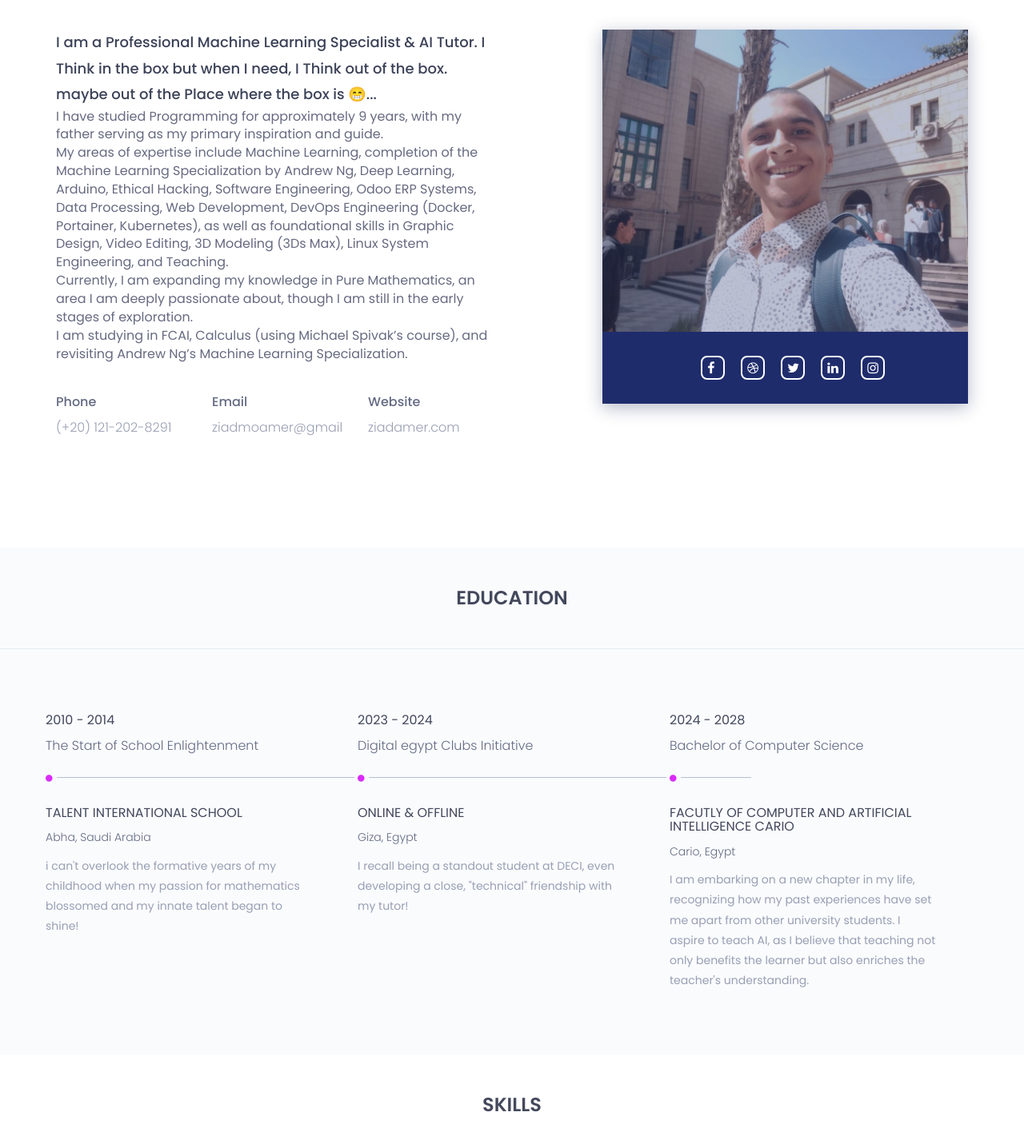
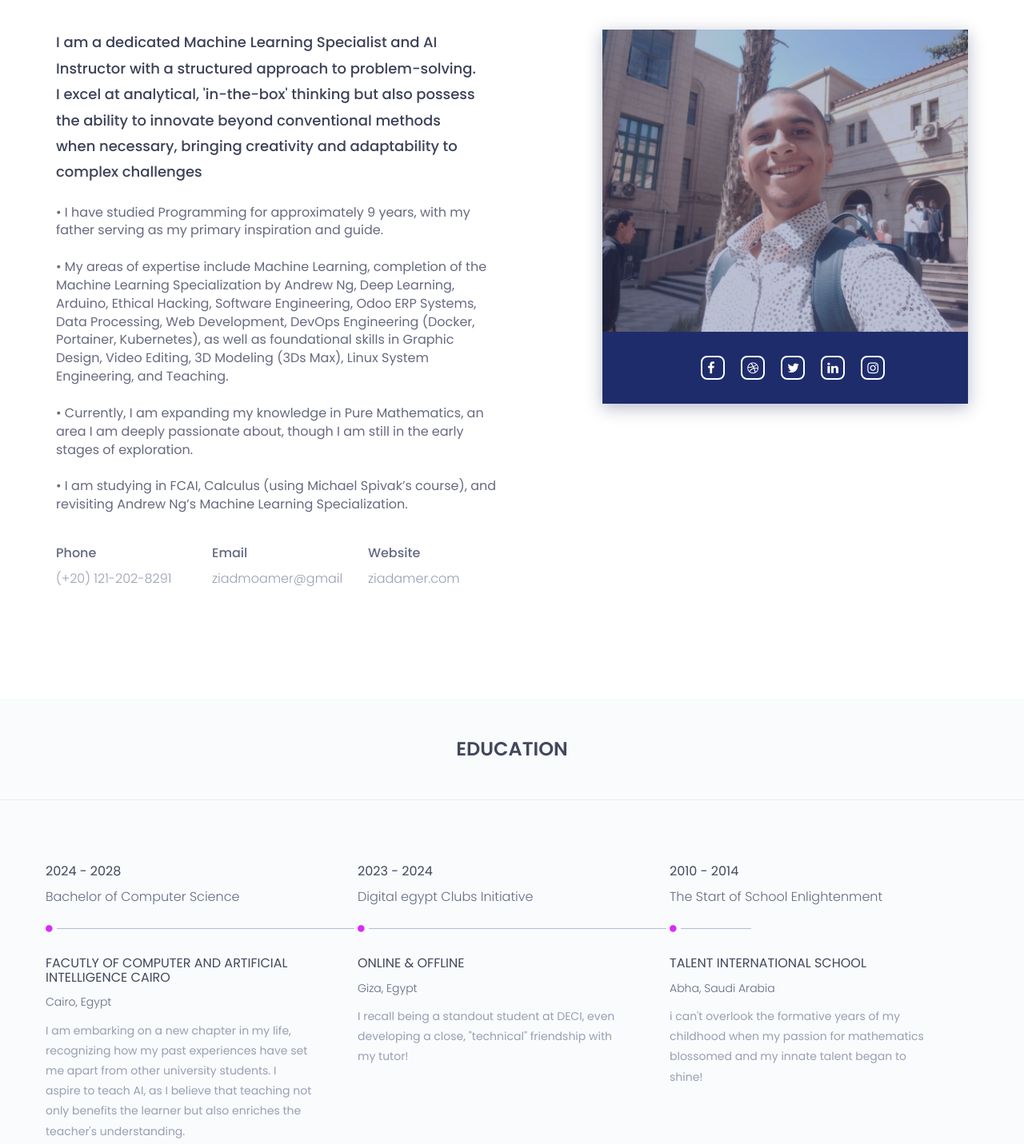
Before and after one commit to zi-crypto/MyWebsite, a plain HTML site: page index.html in a window 1280 px wide. Shown: the part 1080-2511 px from the top of the page at 80% size. Drawn offline with nearby package versions, Linux system fonts and the light colour scheme.

Commit message:
Add files via upload

```diff
--- a/index.html
+++ b/index.html
@@ -127,13 +127,12 @@
 						<div class="col-sm-6">
 							<div class="single-about-txt">
 								<h3>
-									I am a Professional Machine Learning Specialist & AI Tutor. I Think in the box but when I need, I Think out of the box. maybe out of the Place where the box is 😁...
-								</h3>
-								<ul>
-									<li>I have studied Programming for approximately 9 years, with my father serving as my primary inspiration and guide.</li>
-									<li>My areas of expertise include Machine Learning, completion of the Machine Learning Specialization by Andrew Ng, Deep Learning, Arduino, Ethical Hacking, Software Engineering, Odoo ERP Systems, Data Processing, Web Development, DevOps Engineering (Docker, Portainer, Kubernetes), as well as foundational skills in Graphic Design, Video Editing, 3D Modeling (3Ds Max), Linux System Engineering, and Teaching.</li>
-									<li>Currently, I am expanding my knowledge in Pure Mathematics, an area I am deeply passionate about, though I am still in the early stages of exploration.</li>
-									<li>I am studying in FCAI, Calculus (using Michael Spivak’s course), and revisiting Andrew Ng’s Machine Learning Specialization.</li>
+I am a dedicated Machine Learning Specialist and AI Instructor with a structured approach to problem-solving.<br> I excel at analytical, 'in-the-box' thinking but also possess the ability to innovate beyond conventional methods <br> when necessary, bringing creativity and adaptability to complex challenges								</h3>
+								<br><ul>
+									<li> • I have studied Programming for approximately 9 years, with my father serving as my primary inspiration and guide.</li><br>
+									<li> • My areas of expertise include Machine Learning, completion of the Machine Learning Specialization by Andrew Ng, Deep Learning, Arduino, Ethical Hacking, Software Engineering, Odoo ERP Systems, Data Processing, Web Development, DevOps Engineering (Docker, Portainer, Kubernetes), as well as foundational skills in Graphic Design, Video Editing, 3D Modeling (3Ds Max), Linux System Engineering, and Teaching.</li><br>
+									<li> • Currently, I am expanding my knowledge in Pure Mathematics, an area I am deeply passionate about, though I am still in the early stages of exploration.</li><br>
+									<li> • I am studying in FCAI, Calculus (using Michael Spivak’s course), and revisiting Andrew Ng’s Machine Learning Specialization.</li>
 								</ul>
 								<div class="row">
 									<div class="col-sm-4">
@@ -214,8 +213,8 @@
 						<div class="col-sm-4">
 							<div class="single-horizontal-timeline">
 								<div class="experience-time">
-									<h2>2010 - 2014</h2>
-									<h3>the start <span>of </span> school enlightenment</h3>
+									<h2>2024 - 2028</h2>
+									<h3>bachelor <span>of </span> computer science</h3>
 								</div><!--/.experience-time-->
 								<div class="timeline-horizontal-border">
 									<i class="fa fa-circle" aria-hidden="true"></i>
@@ -224,11 +223,11 @@
 								<div class="timeline">
 									<div class="timeline-content">
 										<h4 class="title">
-											Talent International School
+											facutly of computer and artificial intelligence cairo
 										</h4>
-										<h5>Abha, Saudi Arabia</h5>
+										<h5>Cairo, Egypt</h5>
 										<p class="description">
-											i can't overlook the formative years of my childhood when my passion for mathematics blossomed and my innate talent began to shine!
+											I am embarking on a new chapter in my life, recognizing how my past experiences have set me apart from other university students. I aspire to teach AI, as I believe that teaching not only benefits the learner but also enriches the teacher's understanding.
 										</p>
 									</div><!--/.timeline-content-->
 								</div><!--/.timeline-->
@@ -260,8 +259,8 @@
 						<div class="col-sm-4">
 							<div class="single-horizontal-timeline">
 								<div class="experience-time">
-									<h2>2024 - 2028</h2>
-									<h3>bachelor <span>of </span> computer science</h3>
+									<h2>2010 - 2014</h2>
+									<h3>the start <span>of </span> school enlightenment</h3>
 								</div><!--/.experience-time-->
 								<div class="timeline-horizontal-border">
 									<i class="fa fa-circle" aria-hidden="true"></i>
@@ -271,12 +270,10 @@
 								<div class="timeline">
 									<div class="timeline-content">
 										<h4 class="title">
-											facutly of computer and artificial intelligence cario
-										</h4>
-										<h5>Cario, Egypt</h5>
+Talent International School										</h4>
+										<h5>Abha, Saudi Arabia</h5>
 										<p class="description">
-											I am embarking on a new chapter in my life, recognizing how my past experiences have set me apart from other university students. I aspire to teach AI, as I believe that teaching not only benefits the learner but also enriches the teacher's understanding.
-										</p>
+i can't overlook the formative years of my childhood when my passion for mathematics blossomed and my innate talent began to shine!										</p>
 									</div><!--/.timeline-content-->
 								</div><!--/.timeline-->
 							</div>
```
